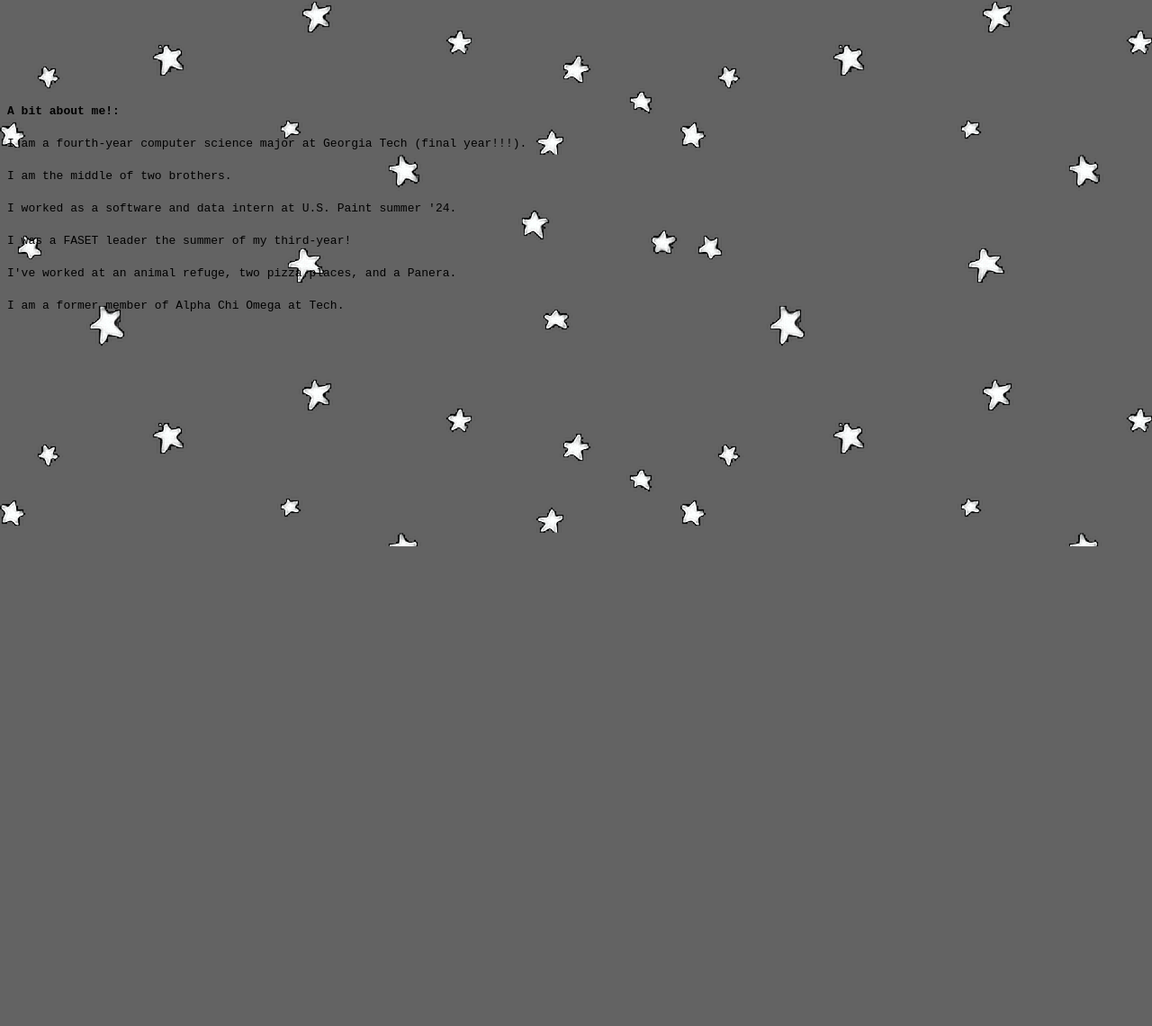
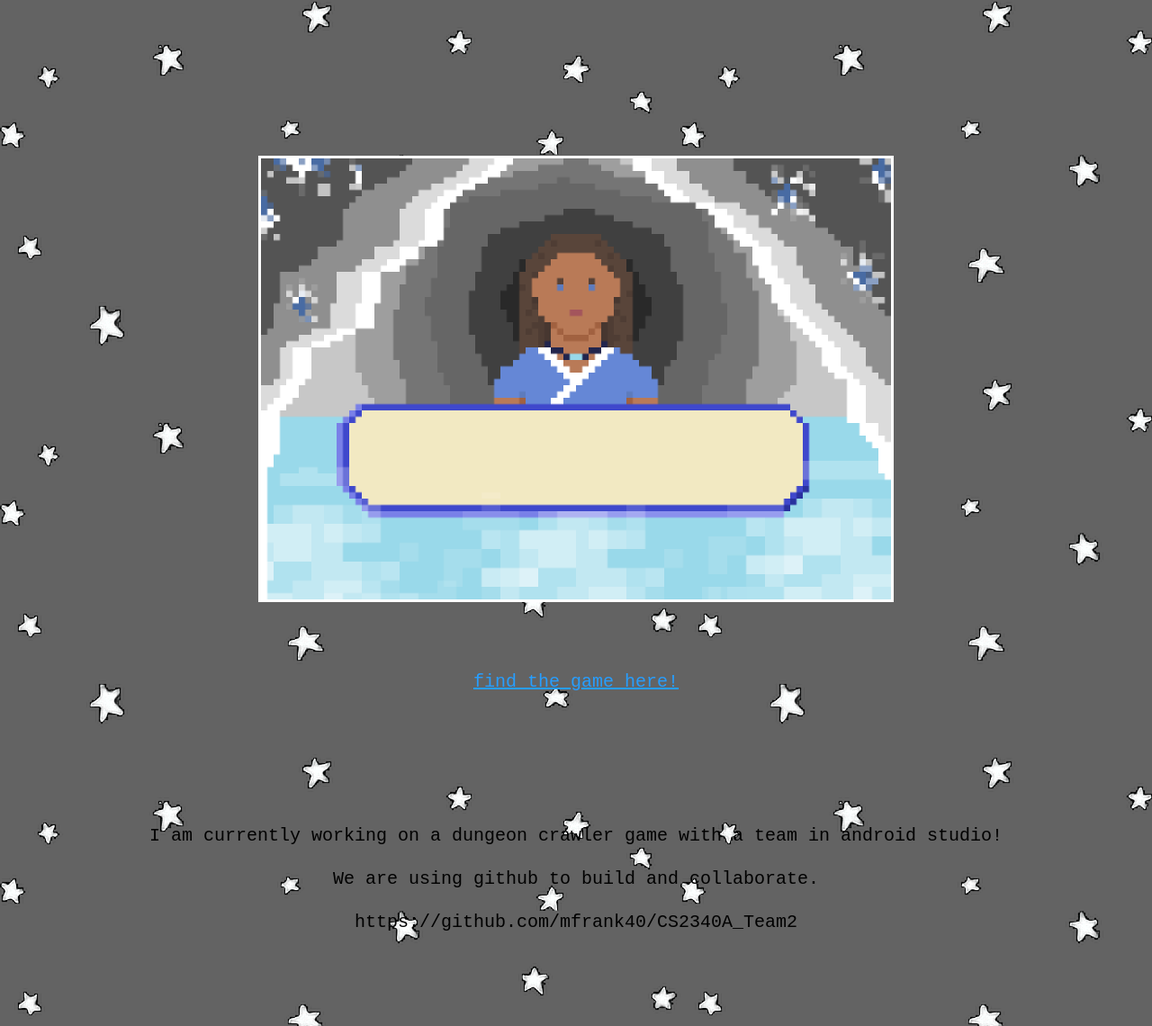
Before and after one commit to sarah-suess/portfolio, a plain HTML site: page experience.html in a window 1280 px wide. Shown: the part 248-1388 px from the top of the page at 90% size. Before the commit the page ends 855 px from the top, so only its background shows below. Drawn offline with Linux system fonts and the light colour scheme.

Commit message:
text update

```diff
--- a/experience.css
+++ b/experience.css
@@ -133,13 +133,63 @@ video {
     size: 60%
 }
 
-#about {
+#image1 {
+    margin-top: 60px;
+    text-align: center;
+    size: 60%
+}
+
+#intro {
     margin-top: 75px;
     text-align: center;
 }
 
-.about-me {
+.intro-to {
     font-family: Arial, Helvetica, sans-serif;
-    color: rgb(85, 164, 229);
+    color: black;
     font-size: 20px;
 }
+
+#game {
+    margin-top: 75px;
+    text-align: center;
+}
+
+.game-info {
+    font-family: Arial, Helvetica, sans-serif;
+    color: black;
+    font-size: 20px;
+}
+
+.pixel-images {
+    border: 3px solid white;
+}
+
+#linkto {
+    margin-top: 0px;
+    text-align: center;
+}
+
+.link-to {
+    font-family: Arial, Helvetica, sans-serif;
+    color: rgb(39, 158, 255);
+    font-size: 20px;
+}
+
+@media only screen and (max-width: 480px) {
+    img {
+        width: 100%;
+        height: 100%;
+    }
+}
+
+#game2 {
+    margin-top: 75px;
+    text-align: center;
+}
+
+.game2-info {
+    font-family: Arial, Helvetica, sans-serif;
+    color: black;
+    font-size: 20px;
+}
--- a/experience.html
+++ b/experience.html
@@ -26,8 +26,16 @@
         <a class="intro-to">VIP<br> <br><br> <br><br> <br><br> <br><br> <br></a>
       </div>
 
-    <div id="about">
-        <a class="about-me"> <TT> <b>A bit about me!:</b> <br> <br>I am a fourth-year computer science major at Georgia Tech (final year!!!).<br> <br>I am the middle of two brothers.<br> <br>I worked as a software and data intern at U.S. Paint summer '24.<br> <br>I was a FASET leader the summer of my third-year!<br> <br>I've worked at an animal refuge, two pizza places, and a Panera.<br> <br>I am a former member of Alpha Chi Omega at Tech.<br> <br> <br><br> <br><br> <br><br> <br><br> <br><br> <br><br> <br></TT></a>
+    <div id="image1">
+        <img class="pixel-images" src="images/katara-with-the-water-background.png" width="700" height="490">
+      </div>
+
+    <div id="linkto">
+        <a class="link-to" href="https://kelcollin.github.io/AvatarGame/"> <TT> <br> <br> <br> find the game here!<br> <br> <br> <br> </TT></a>
+      </div>
+
+    <div id="game2">
+        <a class="game2-info"> <TT>I am currently working on a dungeon crawler game with a team in android studio!<br> <br> We are using github to build and collaborate.<br> <br>https://github.com/mfrank40/CS2340A_Team2<br> <br> <br><br> <br></TT></a>
       </div>
 
     <!-- <div id="game">
```
Also changed, not shown: projects.html (+1 -1 lines).
